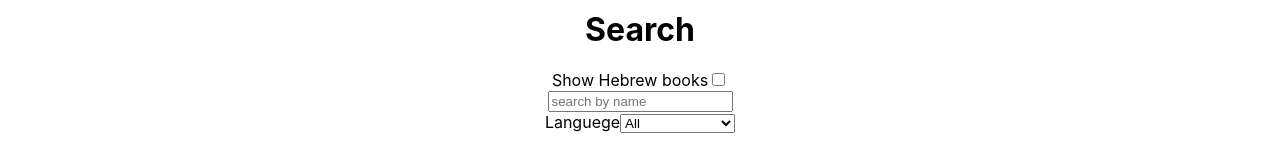
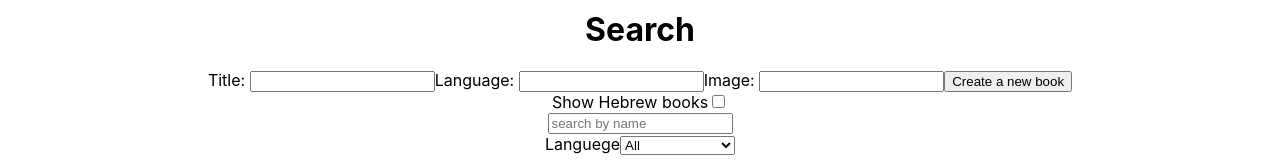
Before and after one commit to adir-avraham/React-books-app, a React (Create React App) app: page / in a window 1280 px wide. Shown: the part 152-312 px from the top of the page. Built offline with nearby package versions, Linux system fonts and the light colour scheme.

Commit message:
create-book

```diff
--- a/src/App.tsx
+++ b/src/App.tsx
@@ -1,8 +1,9 @@
-import React from 'react';
 import './App.css';
 import { booksWithImages } from './images/imagesLoader';
 import BookList from './components/book-list';
+import CreateBook from './components/create-book'
 import Header from './components/header/index'
+import React from 'react';
 import Search from './/components/search'
 
 
@@ -45,22 +46,18 @@ class App extends React.Component<any, any> {
 
 
 
-  // const listOflanguages = fullBookList.reduce((calc: any, currentValue: any)=>{ return
-  //   { ...calc,[currentValue.language]: currentValue.language  }
-  // },{})
-
-  // console.log("list of lang=>" , listOflanguages)
-
-
-
     return (
       <div className="App">
         <Header style={{ color: "#B4BFCD", background: "#160C59", padding: "40px" }} title="Books App" />
 
         <Header title="Search" />
+        <CreateBook addBookToList={(book: any)=>{
+        const newData = [...fullBookList, { ...book, inHebrew: true }];
+        this.setState({ filteredBookList: newData, fullBookList: newData })
+
+        }}/>
+
         <Search {...searchProps}/>
-
-
 
 
 
@@ -77,7 +74,6 @@ function getLanguages(books: Array<any>) {
   return Object.keys(books.reduce((allCats, book: any) => {
     return { ...allCats, [book.language]: true }
   }, { "All": true }))
-
 }
 
 
--- /dev/null
+++ b/src/components/create-book/index.tsx
@@ -0,0 +1,43 @@
+import React from 'react';
+
+
+export default class CreateBook extends React.Component<any, any> {
+    constructor (props: any){
+        super(props)
+        this.state = { title: "", language: "", image: "" }
+
+    }
+    render() {
+
+        const {title, language, image} = this.state;
+        const { addBookToList } = this.props
+
+        return (
+            <div >
+                <div>
+                    Title: <input value={title} onChange={(e:any)=> {
+                    this.setState({title: e.target.value})
+                    }} type="text"/>
+
+                    Language: <input value={language} onChange={(e:any)=> {
+                    this.setState({language: e.target.value})
+                    }} type="text"/>
+
+                    Image: <input value={image} onChange={(e:any)=>{
+                    this.setState({image: e.target.value})
+                    }}  type="text"/>
+
+                    <button onClick={(r)=>addBookToList(this.state)}>Create a new book</button>
+
+
+                </div>
+
+            </div>
+
+          )
+
+
+    }
+
+
+}
```
